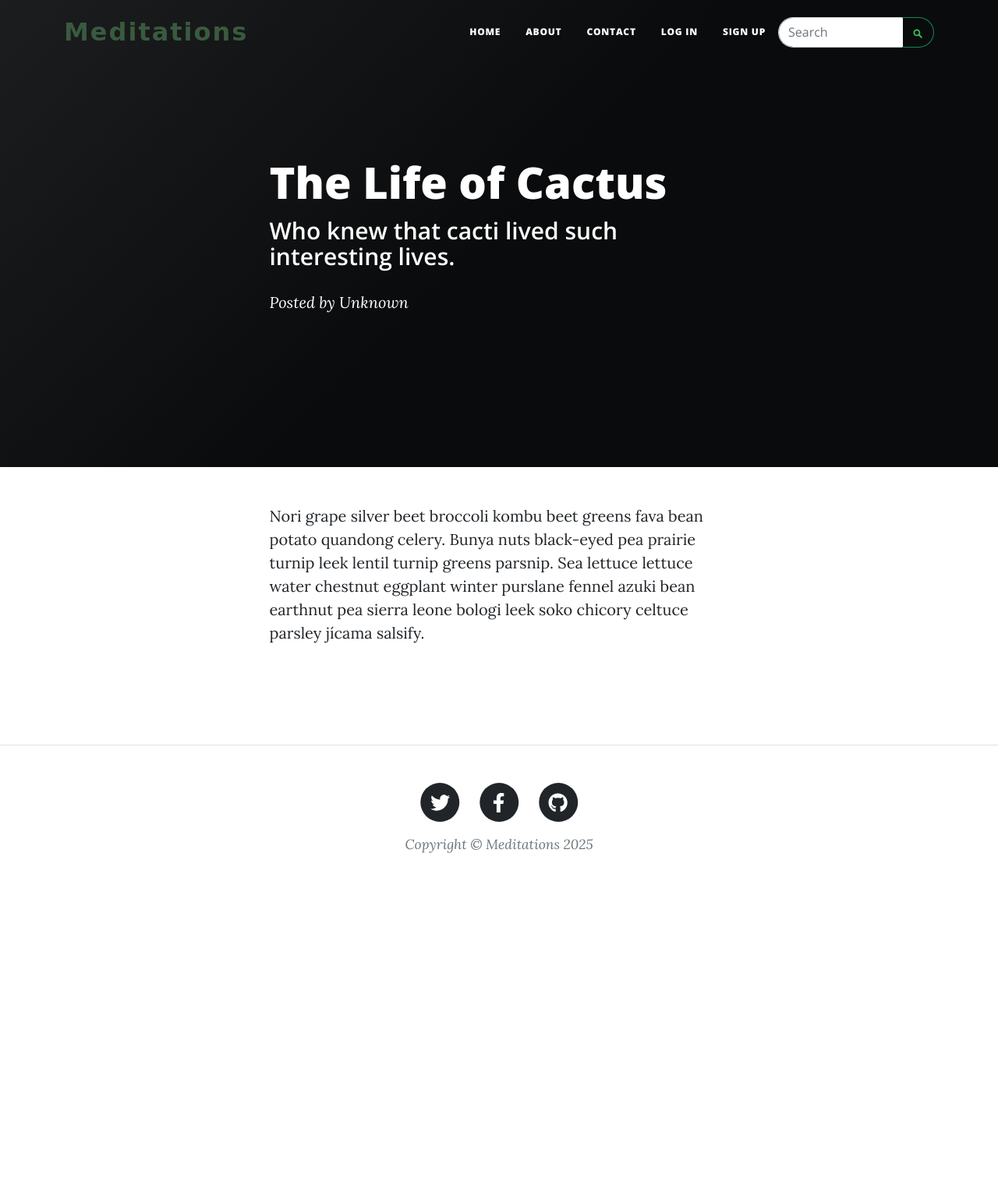
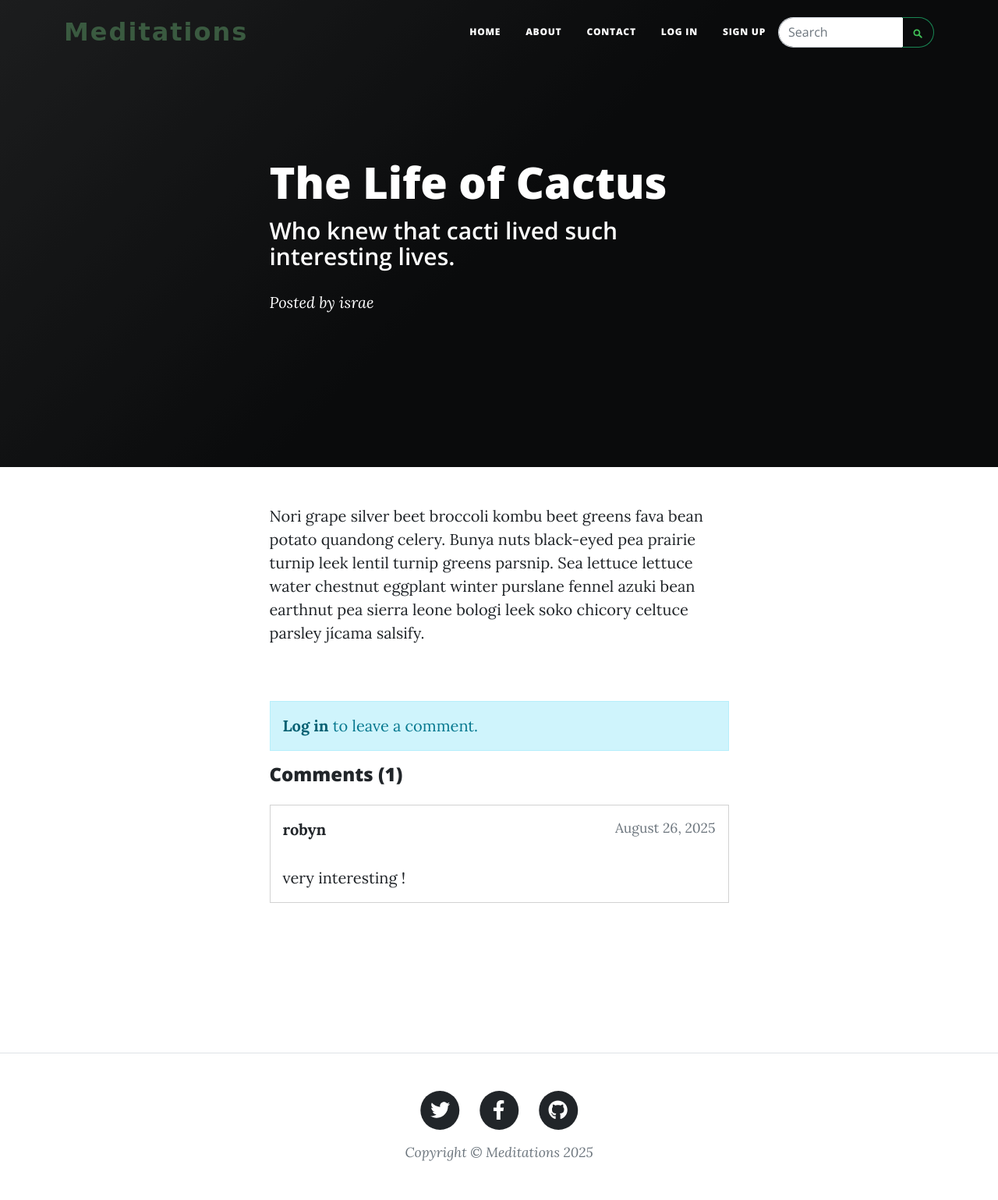
Before and after one commit to Israe-jpg/meditations, a Flask app: page /post/1 in a window 1280 px wide. Shown: the whole page at 78% size. Before the commit the page ends 1094 px from the top, so only its background shows below. Run offline with Flask 3, Linux system fonts and the light colour scheme; some libraries are stand-ins or nearby versions; some web fonts are replaced.

Commit message:
add comment section and create comment db

```diff
--- a/server.py
+++ b/server.py
@@ -10,8 +10,8 @@ from wtforms import StringField, SubmitField, TextAreaField, FileField, Password
 from wtforms.validators import DataRequired, Email, Length
 from flask_bootstrap import Bootstrap4
 from flask_sqlalchemy import SQLAlchemy
-from sqlalchemy.orm import DeclarativeBase, Mapped, mapped_column
-from sqlalchemy import Integer, String, Boolean
+from sqlalchemy.orm import DeclarativeBase, Mapped, mapped_column, relationship
+from sqlalchemy import Integer, String, Boolean, ForeignKey
 from flask_ckeditor import CKEditor, CKEditorField
 from flask_login import UserMixin, login_user, LoginManager, login_required, current_user, logout_user
 import pdfkit
@@ -45,11 +45,24 @@ class BlogPost(db.Model):
     title: Mapped[str] = mapped_column(String(100), nullable=False)
     subtitle: Mapped[str] = mapped_column(String(100), nullable=False)
     body: Mapped[str] = mapped_column(String, nullable=False)
-    author: Mapped[str] = mapped_column(String(100), nullable=False)
+    author_id: Mapped[int] = mapped_column(ForeignKey("user.id"), nullable=True)  # Nullable for migration
     date: Mapped[str] = mapped_column(String(100), nullable=False)
 
+    # Relationships
+    author: Mapped['User'] = relationship(back_populates='posts')
+    comments: Mapped[list['Comment']] = relationship(back_populates='post', cascade='all, delete-orphan')
+
     def to_dict(self):
-        return {column.name: getattr(self, column.name) for column in self.__table__.columns}
+        result = {column.name: getattr(self, column.name) for column in self.__table__.columns}
+        # Add author name from relationship if available
+        if hasattr(self, 'author') and self.author:
+            result['author'] = self.author.name
+        elif 'author' in result and isinstance(result['author'], str):
+            # Keep existing string author for backward compatibility
+            pass
+        else:
+            result['author'] = 'Unknown'
+        return result
 
     def __repr__(self):
         return f'<BlogPost {self.title}>'
@@ -64,7 +77,23 @@ class User(UserMixin, db.Model):
     password: Mapped[str] = mapped_column(String(100))
     name: Mapped[str] = mapped_column(String(1000))
     role: Mapped[str] = mapped_column(String(20), default='regular', nullable=False)
+    posts: Mapped[list['BlogPost']] = relationship(back_populates='author')
+    comments: Mapped[list['Comment']] = relationship(back_populates='author')
 
+#Comment table configuration
+class Comment(db.Model):
+    id: Mapped[int] = mapped_column(Integer, primary_key=True)
+    content: Mapped[str] = mapped_column(String, nullable=False)
+    date: Mapped[str] = mapped_column(String(100), nullable=False)
+    author_id: Mapped[int] = mapped_column(ForeignKey("user.id"), nullable=False)
+    post_id: Mapped[int] = mapped_column(ForeignKey("blog_post.id"), nullable=False)
+
+    # Relationships
+    author: Mapped['User'] = relationship(back_populates='comments')
+    post: Mapped['BlogPost'] = relationship(back_populates='comments')
+
+    def __repr__(self):
+        return f'<Comment {self.id}>'
 
 with app.app_context():
     db.create_all()
@@ -80,7 +109,6 @@ class ContactForm(FlaskForm):
 class BlogPostForm(FlaskForm):
     title = StringField('Title', validators=[DataRequired()])
     subtitle = StringField('Subtitle', validators=[DataRequired()])
-    author = StringField('Author', validators=[DataRequired()])
     blog_content = CKEditorField('Blog Content', validators=[DataRequired()])
     submit = SubmitField('Submit')
 
@@ -96,6 +124,11 @@ class RegisterForm(FlaskForm):
     email = StringField('Email', validators=[DataRequired(), Email()], render_kw={'placeholder': 'Email address'})
     password = PasswordField('Password', validators=[DataRequired(), Length(min=6, message='Password must be at least 6 characters long')], render_kw={'placeholder': 'Password'})
     submit = SubmitField('Register')
+
+#Create a comment form
+class CommentForm(FlaskForm):
+    content = TextAreaField('Comment', validators=[DataRequired()], render_kw={'placeholder': 'Write your comment here...', 'rows': 3})
+    submit = SubmitField('Post Comment')
 
 #send data to email
 def send_contact_email(name, email, phone, message):
@@ -244,28 +277,41 @@ def contact():
                          year=get_current_year(),
                          form = contact_form)
 
-@app.route('/post/<int:id>')
+@app.route('/post/<int:id>', methods=['GET', 'POST'])
 def post(id):
-    #get blogs first
-    blog_posts = get_blog_posts()
-    #find the specific post by id
-    blog = None
-    for post in blog_posts:
-         if post['id'] == id:
-             blog = post
-             break
-    if blog is None:
-        return "Post not found", 404
+    # Get the blog post from database
+    blog_post = BlogPost.query.get_or_404(id)
+
+    # Create comment form
+    comment_form = CommentForm()
+
+    # Handle comment submission
+    if comment_form.validate_on_submit() and current_user.is_authenticated:
+        new_comment = Comment(
+            content=comment_form.content.data,
+            author_id=current_user.id,
+            post_id=id,
+            date=get_current_date()
+        )
+        db.session.add(new_comment)
+        db.session.commit()
+        flash('Your comment has been posted!', 'success')
+        return redirect(url_for('post', id=id))
+
+    # Get all comments for this post
+    comments = Comment.query.filter_by(post_id=id).order_by(Comment.id.desc()).all()
 
     return render_template('post.html',
-                         page_title=blog['title'],
-                         page_subtitle=blog['subtitle'],
-                         page_meta=f"Posted by {blog['author']}",
-                         page_body=blog['body'],
+                         page_title=blog_post.title,
+                         page_subtitle=blog_post.subtitle,
+                         page_meta=f"Posted by {blog_post.author.name if blog_post.author else 'Unknown'}",
+                         page_body=blog_post.body,
                          page_background_type="black",
                          page_background_image=None,
                          year=get_current_year(),
-                         blog=blog)
+                         blog=blog_post,
+                         comments=comments,
+                         comment_form=comment_form)
 
 #Authentication routes
 @app.route('/login', methods=['GET', 'POST'])
@@ -382,7 +428,7 @@ def add_post():
             title=form.title.data,
             subtitle=form.subtitle.data,
             body=form.blog_content.data,
-            author=form.author.data,
+            author_id=current_user.id,
             date=get_current_date()
             )
         db.session.add(new_blog_post)
@@ -406,7 +452,7 @@ def edit_post(id):
         blog_post.title = form.title.data
         blog_post.subtitle = form.subtitle.data
         blog_post.body = form.blog_content.data
-        blog_post.author = form.author.data
+        blog_post.author_id = current_user.id
         blog_post.date = get_current_date()  # Update date
         db.session.commit()
         return redirect(url_for('home'))
@@ -415,7 +461,6 @@ def edit_post(id):
     if request.method == 'GET':
         form.title.data = blog_post.title
         form.subtitle.data = blog_post.subtitle
-        form.author.data = blog_post.author
         form.blog_content.data = blog_post.body
 
     return render_template('blog_modal.html',
--- a/templates/post.html
+++ b/templates/post.html
@@ -15,5 +15,65 @@
         <a class="btn btn-sm btn-primary text-uppercase" href="{{ url_for('edit_post', id=blog.id) }}" style="font-size: 1.2rem; width: 60px; height: 40px; margin-top: 20px; margin-bottom: 20px; float: right;">Edit</a>
         {% endif %}
     </div>
+
 </article>
+
+<!-- Comments Section -->
+<section class="py-5">
+    <div class="container px-4 px-lg-5">
+        <div class="row gx-4 gx-lg-5 justify-content-center">
+            <div class="col-md-10 col-lg-8 col-xl-7">
+
+                <!-- Comment Form (only for logged-in users) -->
+                {% if current_user.is_authenticated %}
+                <div class="card mb-4">
+                    <div class="card-header">
+                        <h5 class="mb-0">Leave a Comment</h5>
+                    </div>
+                    <div class="card-body">
+                        <form method="POST">
+                            {{ comment_form.hidden_tag() }}
+                            <div class="mb-3">
+                                {{ comment_form.content.label(class="form-label") }}
+                                {{ comment_form.content(class="form-control") }}
+                                {% for error in comment_form.content.errors %}
+                                    <div class="text-danger">{{ error }}</div>
+                                {% endfor %}
+                            </div>
+                            {{ comment_form.submit(class="btn btn-primary") }}
+                        </form>
+                    </div>
+                </div>
+                {% else %}
+                <div class="alert alert-info">
+                    <a href="{{ url_for('login') }}" class="alert-link">Log in</a> to leave a comment.
+                </div>
+                {% endif %}
+
+                <!-- Comments Display -->
+                <div class="comments-section">
+                    <h4 class="mb-4">Comments ({{ comments|length }})</h4>
+
+                    {% if comments %}
+                        {% for comment in comments %}
+                        <div class="card mb-3">
+                            <div class="card-body">
+                                <div class="d-flex justify-content-between align-items-start mb-2">
+                                    <strong>{{ comment.author.name }}</strong>
+                                    <small class="text-muted">{{ comment.date }}</small>
+                                </div>
+                                <p class="card-text">{{ comment.content }}</p>
+                            </div>
+                        </div>
+                        {% endfor %}
+                    {% else %}
+                        <p class="text-muted">No comments yet. Be the first to comment!</p>
+                    {% endif %}
+                </div>
+
+            </div>
+        </div>
+    </div>
+</section>
+
 {% endblock %}
```
Also changed, not shown: instance/blog.db.
